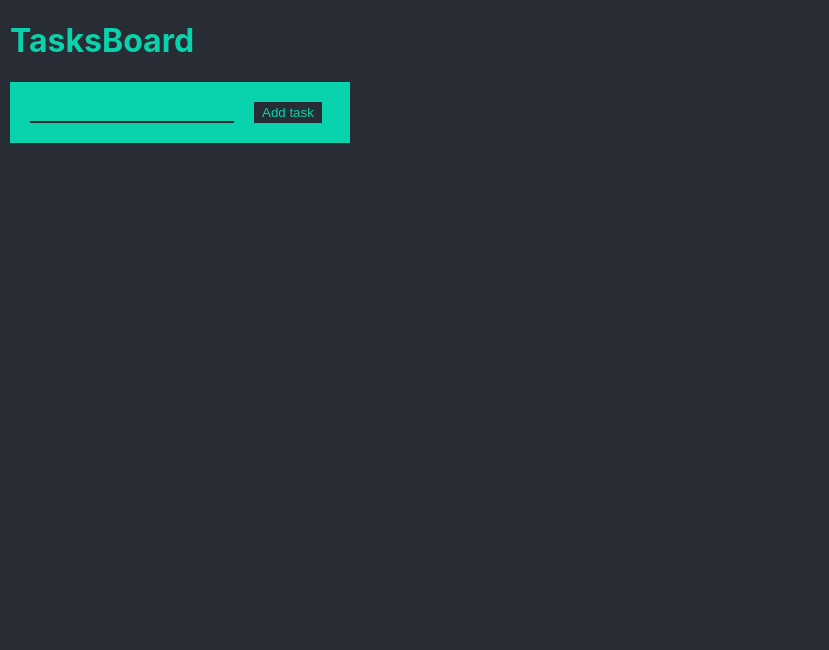
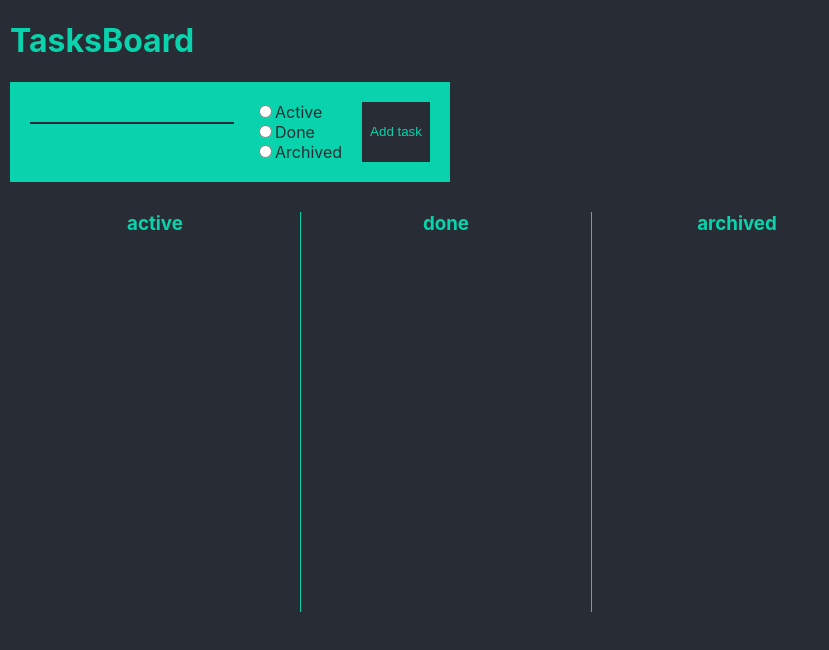
Before and after one commit to siczekkonrad/simple-pm, a React (Create React App) app: page /taskboard in a window 1280 px wide. Shown: the top 650 px of the page, without its empty margins (0-829 px from the left). Built offline with nearby package versions, Linux system fonts and the light colour scheme.

Commit message:
3 types of tasks

```diff
--- a/src/App.css
+++ b/src/App.css
@@ -112,7 +112,15 @@
 }
 .TaskList {
   margin-top: 30px;
+  border-right: 1px solid #09d3ac;
+  padding: 0 20px;
+  min-width: 250px;
+  min-height: 50vh;
 }
+.TaskList h3 {
+  text-align: center;
+}
+
 .Task {
   background-color: #09d3ac;
   color: #282c34;
@@ -157,7 +165,7 @@
 
 .TaskForm {
   display: flex;
-  max-width: 300px;
+  max-width: 400px;
   background-color: #09d3ac;
   padding: 20px;
 }
@@ -170,8 +178,22 @@
   min-width: 200px;
 }
 
+.TaskForm__radio {
+  color: #282c34;
+  margin-right: 20px;
+}
+
 .TaskForm__button {
   background-color: #282c34;
   border: 2px solid #282c34;
   color: #09d3ac;
 }
+
+.TaskLists__wrapper {
+  display: flex;
+  flex-direction: row;
+}
+
+.TaskList__wrapper:last-child .TaskList {
+  border-right: none;
+}
--- a/src/components/Task/Task.component.js
+++ b/src/components/Task/Task.component.js
@@ -17,14 +17,14 @@ const Task = (props) => {
                         onClick={() => props.removeTask(todoItemId)}
                     >Remove</button>
                     <button className='Task__button'
-                        onClick={() => props.archiveTask({id: todoItemId, isArchived: !isItemArchived})}
+                        onClick={() => props.archiveTask({ id: todoItemId, isArchived: !isItemArchived })}
                     >
-                        {isItemArchived === true ? 'Unarchive' : 'Archive'}
+                        { isItemArchived === true ? 'Unarchive' : 'Archive' }
                     </button>
                     <button className='Task__button'
                         onClick={() =>
                             props.toggleDone({id: todoItemId, isDone: !isItemDone})}
-                    >{isItemDone === true ? 'Unmark' : 'Done'}
+                    > { isItemDone === true ? 'Unmark' : 'Done' }
                     </button>
                 </div>
             </div>
--- a/src/components/TaskForm/TaskForm.component.js
+++ b/src/components/TaskForm/TaskForm.component.js
@@ -4,6 +4,8 @@ import { connect } from 'react-redux';
 const TaskForm = (props) => {
 
     const [task, setTask] = useState('');
+    const [listType, setType] = useState('');
+
     const resetInput = () => {
         setTask('')
     }
@@ -17,6 +19,7 @@ const TaskForm = (props) => {
         props.addTask({
             title: task,
             id: new Date() + task,
+            list: listType,
             isDone: false,
             isArchived: false,
         })
@@ -25,9 +28,16 @@ const TaskForm = (props) => {
 
     return (
         <div className='TaskForm'>
-            <input className='TaskForm__input'
+            <div className='TaskForm__text'>
+                <input className='TaskForm__input'
                    value={task}
                    onChange={addTask}/>
+            </div>
+            <div className='TaskForm__radio'>
+                <input type='radio' name='list' value='active' onChange={(e) => setType(e.target.value)}/>Active <br/>
+                <input type='radio' name='list' value='done' onChange={(e) => setType(e.target.value)}/>Done <br/>
+                <input type='radio' name='list' value='archived' onChange={(e) => setType(e.target.value)}/>Archived <br/>
+            </div>
             <button className='TaskForm__button'
                 onClick={() => {
                     if(task !== '') {
--- a/src/components/TaskList/TaskList.component.js
+++ b/src/components/TaskList/TaskList.component.js
@@ -1,23 +1,25 @@
-import React, { useState, useEffect } from 'react';
+import React  from 'react';
 import Task from "../Task/Task.component";
-import TaskForm from "../TaskForm/TaskForm.component";
 import { connect } from 'react-redux';
 const TaskList = (props) => {
-
 
     const tasksList = props.tasks;
 
     return (
         <div className='TaskList__wrapper'>
-            <TaskForm/>
+
             <div className='TaskList'>
+                <h3>{props.type}</h3>
                 {tasksList.map( (item, index) => {
+                    const type = props.type;
+                    if(item.list === type) {
                         return <Task taskName={item.title}
                                      key={index}
                                      toDoitemId={item.id}
                                      isDone={item.isDone}
                                      isArchived={item.isArchived}
                         />
+                    }
                 })}
             </div>
         </div>
--- a/src/routes/TaskBoard/TaskBoard.component.js
+++ b/src/routes/TaskBoard/TaskBoard.component.js
@@ -1,10 +1,16 @@
 import React from 'react';
 import TaskList from "../../components/TaskList/TaskList.component";
+import TaskForm from "../../components/TaskForm/TaskForm.component";
 
 const TaskBoard = () => (
     <div className='container'>
         <h1>TasksBoard</h1>
-        <TaskList />
+        <TaskForm />
+        <div className='TaskLists__wrapper'>
+            <TaskList type='active'/>
+            <TaskList type='done'/>
+            <TaskList type='archived'/>
+        </div>
     </div>
 )
 
```
Lines whose indentation alone changed are shown as unchanged.
